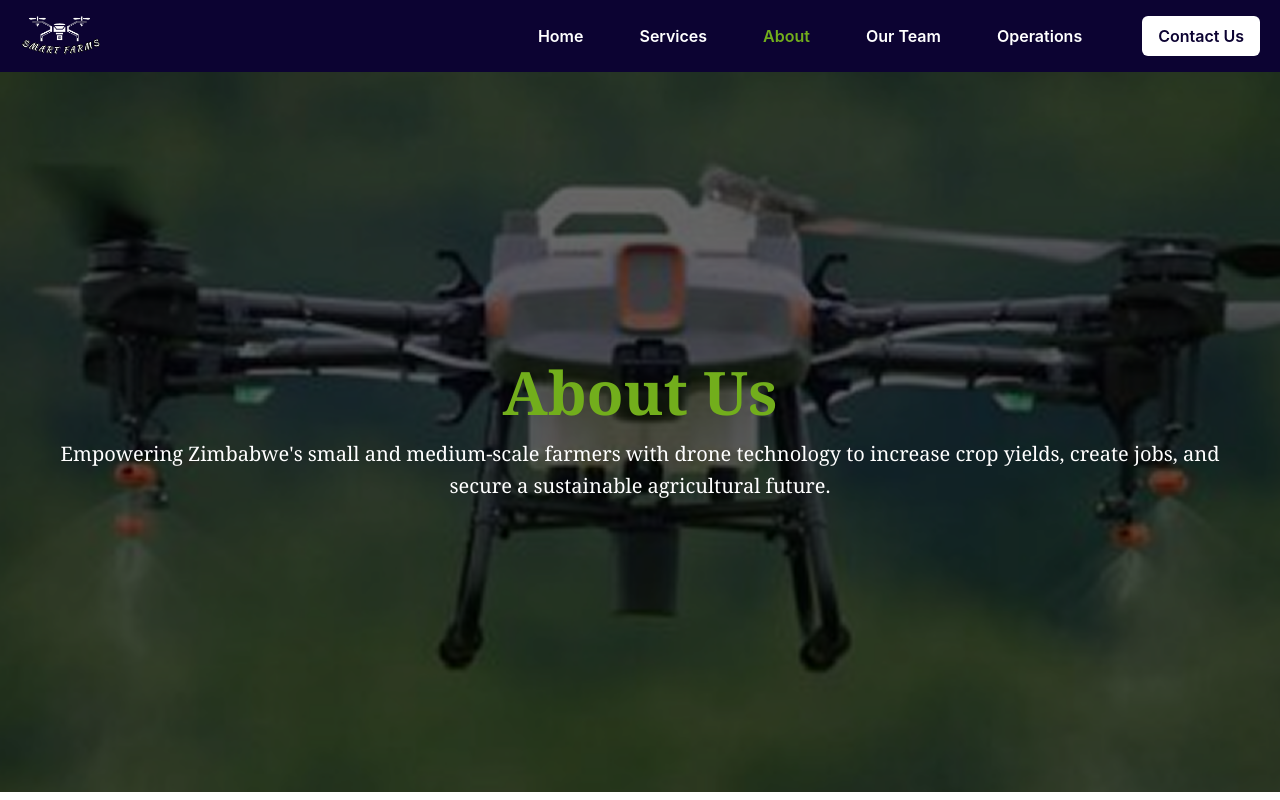
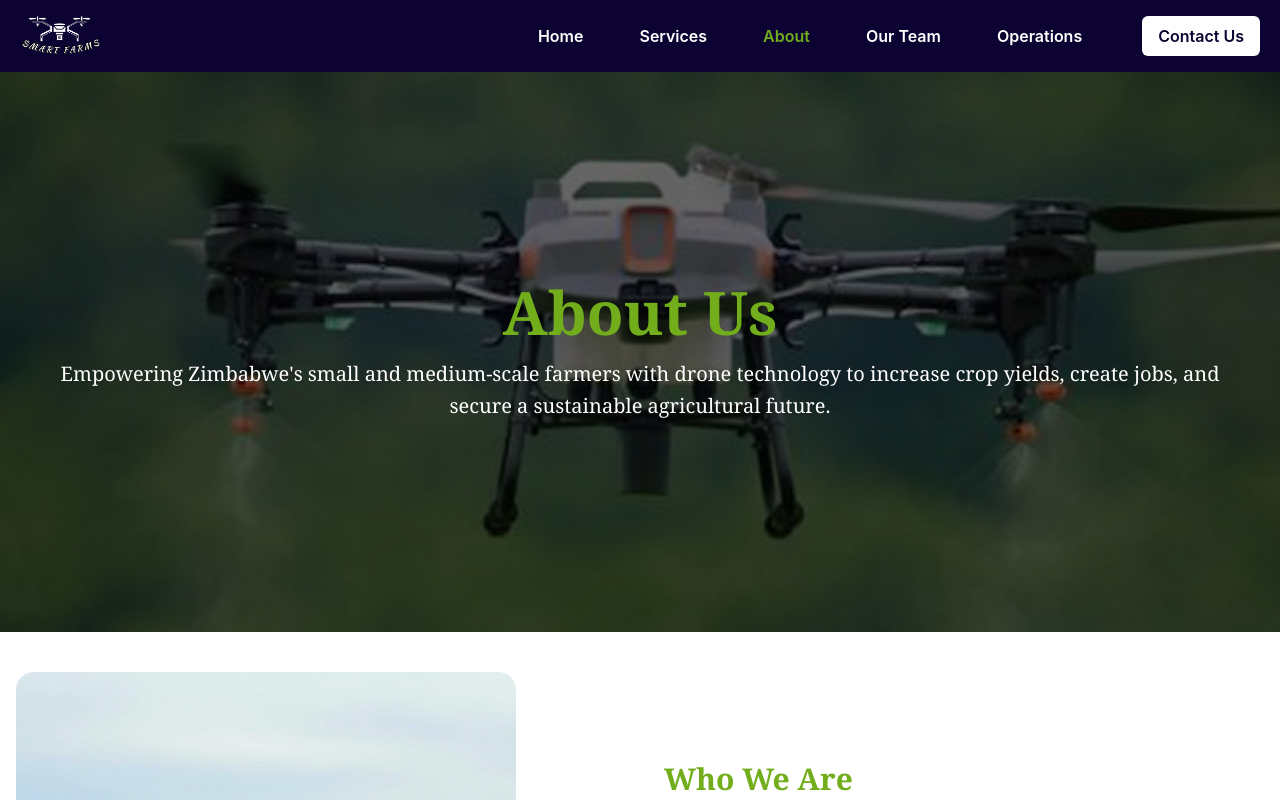
Before and after one commit to HudsonWayne/Smart-Farms, a Next.js app: page /about in a window 1280 px wide. Shown: the top 800 px of the page. Built offline with nearby package versions, Linux system fonts and the light colour scheme; a web font is replaced by a local one.

Commit message:
initial commit

```diff
--- a/src/pages/about.tsx
+++ b/src/pages/about.tsx
@@ -48,7 +48,7 @@ export default function AboutPage() {
   return (
     <>
       {/* Background Hero Section */}
-      <div className="relative w-full min-h-[80vh] md:min-h-[90vh] flex items-center justify-center">
+      <div className="relative w-full min-h-[60vh] md:min-h-[70vh] flex items-center justify-center">
         <Image
           src="/Rectangle 23.png"
           alt="Drone spraying field"
```
